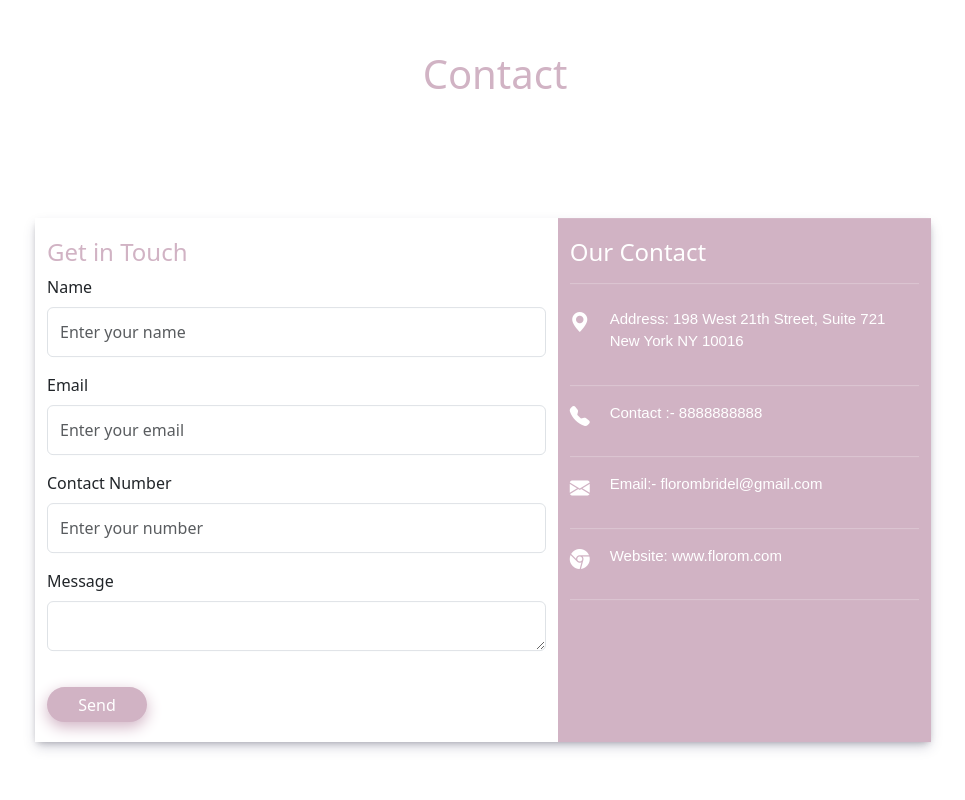
After one commit to IMSET-Sousse/FLOROM, a PHP site: page /contact.html in a window 1280 px wide. The commit adds this page. Shown: the whole page, without its empty margins (145-1110 px from the left). Run offline with PHP 8.4, Linux system fonts and the light colour scheme; some libraries are stand-ins or nearby versions.

Commit message:
added a contact page

```diff
--- /dev/null
+++ b/contact.html
@@ -0,0 +1,67 @@
+<!DOCTYPE html>
+<html lang="en">
+<head>
+    <meta charset="UTF-8">
+    <meta name="viewport" content="width=device-width, initial-scale=1.0">
+    <title>Document</title>
+    <link rel="stylesheet" type="text/css" href="style.css" />
+    <!-- bootstrap-links -->
+    <link
+      href="https://cdn.jsdelivr.net/npm/bootstrap@5.3.2/dist/css/bootstrap.min.css"
+      rel="stylesheet"
+      integrity="sha384-T3c6CoIi6uLrA9TneNEoa7RxnatzjcDSCmG1MXxSR1GAsXEV/Dwwykc2MPK8M2HN"
+      crossorigin="anonymous"
+    />
+    <link rel="stylesheet" href="https://cdn.jsdelivr.net/npm/bootstrap-icons@1.9.1/font/bootstrap-icons.css">
+</head>
+<body>
+
+
+    <div class="container">
+        <h1>Contact</h1>
+        <div class="row">
+            <div class="col-md-7">
+              <h4>Get in Touch</h4>
+                <div class="mb-3">
+                    <label for="formGroupExampleInput" class="form-label">Name</label>
+                    <input type="text" class="form-control" id="formGroupExampleInput" placeholder="Enter your name">
+                  </div>
+                  <div class="mb-3">
+                    <label for="formGroupExampleInput2" class="form-label">Email</label>
+                    <input type="text" class="form-control" id="formGroupExampleInput2" placeholder="Enter your email">
+                  </div>
+                  <div class="mb-3">
+                    <label for="formGroupExampleInput2" class="form-label">Contact Number</label>
+                    <input type="text" class="form-control" id="formGroupExampleInput2" placeholder="Enter your number">
+                  </div>
+                  <div class="mb-3">
+                    <label for="exampleFormControlTextarea1" class="form-label">Message</label>
+                    <textarea class="form-control" id="exampleFormControlTextarea1" rows="3"></textarea>
+                  </div>
+                  <button class="btn btn-primary" id="button">Send</button>
+            </div>
+            <div class="col-md-5 ">
+              <h4>Our Contact</h4><hr>
+              <div class="mt-4">
+                  <div class="d-flex">
+                    <i class="bi bi-geo-alt-fill"></i>
+                    <p >Address: 198 West 21th Street, Suite 721 New York NY 10016</p>
+                  </div><hr>
+                  <div class="d-flex">
+                    <i class="bi bi-telephone-fill"></i>
+                    <p>Contact :- 8888888888</p>
+                  </div><hr>
+                  <div class="d-flex">
+                    <i class="bi bi-envelope-fill"></i>
+                    <p>Email:- florombridel@gmail.com</p>
+                  </div><hr>
+                  <div class="d-flex">
+                    <i class="bi bi-browser-chrome"></i>
+                    <p>Website: www.florom.com</p>
+                  </div><hr>
+              </div>
+            </div>
+        </div>
+    </div>
+</body>
+</html>
--- a/home.html
+++ b/home.html
@@ -12,11 +12,15 @@
       integrity="sha384-T3c6CoIi6uLrA9TneNEoa7RxnatzjcDSCmG1MXxSR1GAsXEV/Dwwykc2MPK8M2HN"
       crossorigin="anonymous"
     />
+    <!-- fontawsom link -->
+    <script src="https://kit.fontawesome.com/1ed826f313.js" crossorigin="anonymous"></script>
   </head>
   <body>
     <!-- top-bar -->
     <div class="top-bar">
       <a class="bar-brand" href="#"><img src="image/logo.png" id="logo" /></a>
+      <i class="fa-solid fa-user-plus fa-2xl" id="fa1" style="color: #d1b3c4;"></i>
+      <i class="fa-solid fa-user fa-2xl" id="fa2" style="color: #d1b3c4;"></i>
     </div>
     <!-- navbar -->
     <div class="border-bottom border-top" id="subNavContainer">
@@ -124,7 +128,7 @@
                 <a class="nav-link mx-2" href="#">ABOUT US</a>
               </li>
               <li class="nav-item">
-                <a class="nav-link mx-2" href="#">CONTACT US</a>
+                <a class="nav-link mx-2" href="contact.html">CONTACT US</a>
               </li>
             </ul>
           </div>
--- a/style.css
+++ b/style.css
@@ -1,9 +1,27 @@
-* {
-    margin: 0;
-    padding: 0;
-    border: 0 solid transparent;
+*{
+  margin: 0;
+  padding: 0;
+  box-sizing: border-box;
+  scroll-behavior: smooth;
+}
+@import url("https://cdn.jsdelivr.net/npm/bootstrap-icons@1.9.1/font/bootstrap-icons.css");
+
+
+#fa1{
+  margin-right: 40px;
+  position: absolute;
+  top: 50px;
+  right: 50px;
+}
+#fa2{
+  position: absolute;
+  top: 50px;
+  right: 40px;
+}
+  /* topbar*/
+  .top-bar{
+    width: 100%;
   }
-  /* navbar */
 #logo{
     display: block;
     margin-left: auto;
@@ -19,7 +37,7 @@ height: 500px;
 
 .quot h1{
 text-align: center;
-margin-top: 20px;
+margin-top: 60px;
 margin-bottom: 20px;
 color: #D1B3C4;
 }
@@ -27,6 +45,7 @@ color: #D1B3C4;
     text-align: center;
     margin-left: 200px;
     margin-right: 200px;
+    margin-bottom: 50px;
     font-weight: 200;
     line-height: 25px;
 }
@@ -161,3 +180,78 @@ color: #D1B3C4;
   font-weight: 200;
   line-height: 30px;
 }
+
+
+/*contact*/
+
+.container{
+  margin-top: 50px;
+  width: 100%;
+  border-radius: 0;
+
+}
+.container h1{
+  text-align: center;
+  color: #D1B3C4;
+}
+.row{
+  width: 70%;
+  position: absolute;
+  left: 50%;
+  top: 60%;
+  transform: translate(-50%,-50%);
+  box-shadow: rgba(50, 50, 93, 0.25) 0px 6px 12px -2px, rgba(0, 0, 0, 0.3) 0px 3px 7px -3px;
+ margin-top: 50px;
+}
+.col-md-7{
+  padding: 20px;
+}
+.col-md-7 h4{
+  color:#D1B3C4;
+}
+.col-md-5{
+  background:#D1B3C4;
+  padding: 20px;
+  color: white;
+
+}
+.form-control {
+  height: 50px;
+  background: #fff;
+  color: #000;
+  font-size: 14px;
+  border-radius: 2px;
+  -webkit-box-shadow: none !important;
+  box-shadow: none !important;
+  border: 1px solid rgba(0, 0, 0, 0.1);
+}
+
+.bi{
+  font-size: 20px;
+}
+.d-flex p{
+  font-size: 15px;
+  padding-left: 20px;
+  font-family:Arial, Helvetica, sans-serif;
+}
+#button{
+  background: #D1B3C4;
+  width: 100px;
+  border: none;
+  outline: none;
+  color: #fff;
+  height: 35px;
+  border-radius: 30px;
+  margin-top: 20px;
+  box-shadow: 0px 5px 15px 0px #D1B3C4;
+}
+
+
+@media only screen and (max-width:600px){
+  .container{
+      width: 100%;
+      position: absolute;
+      left: 50%;
+      top: 90%;
+  }
+}
```
